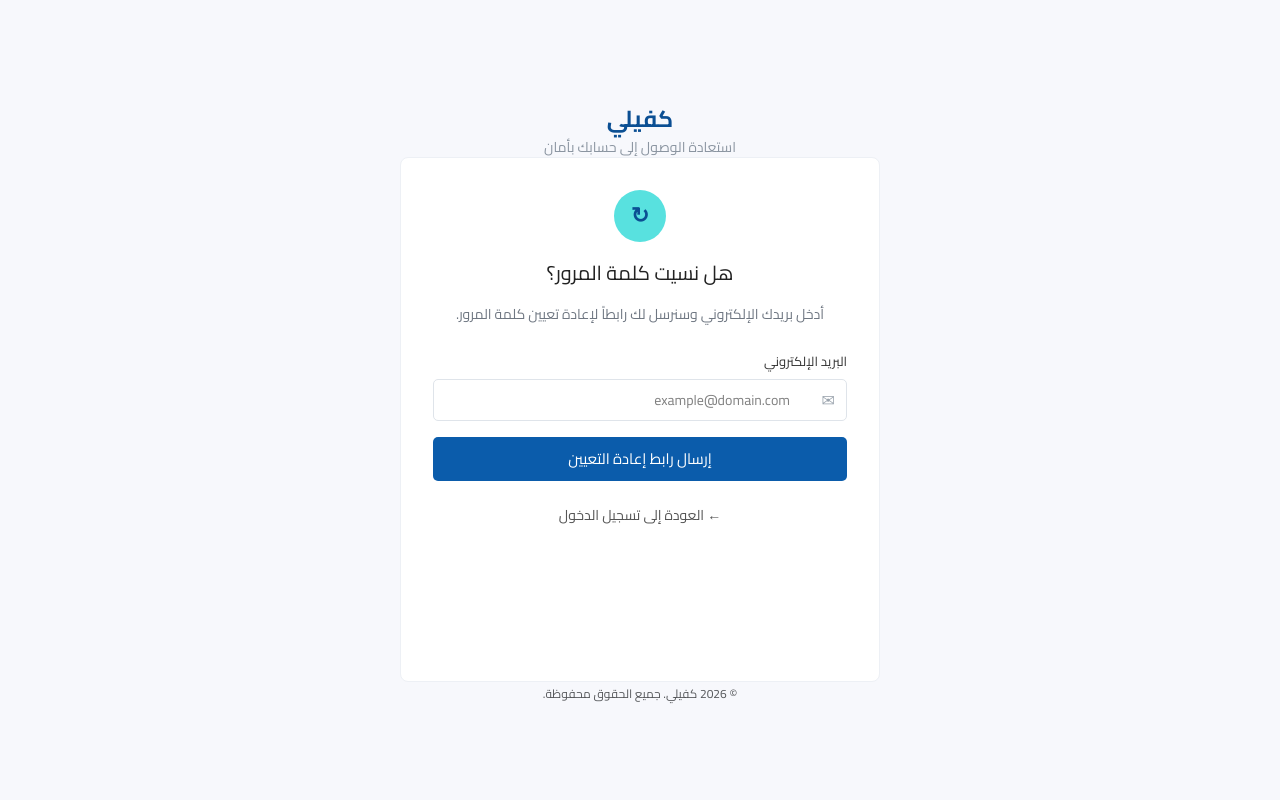
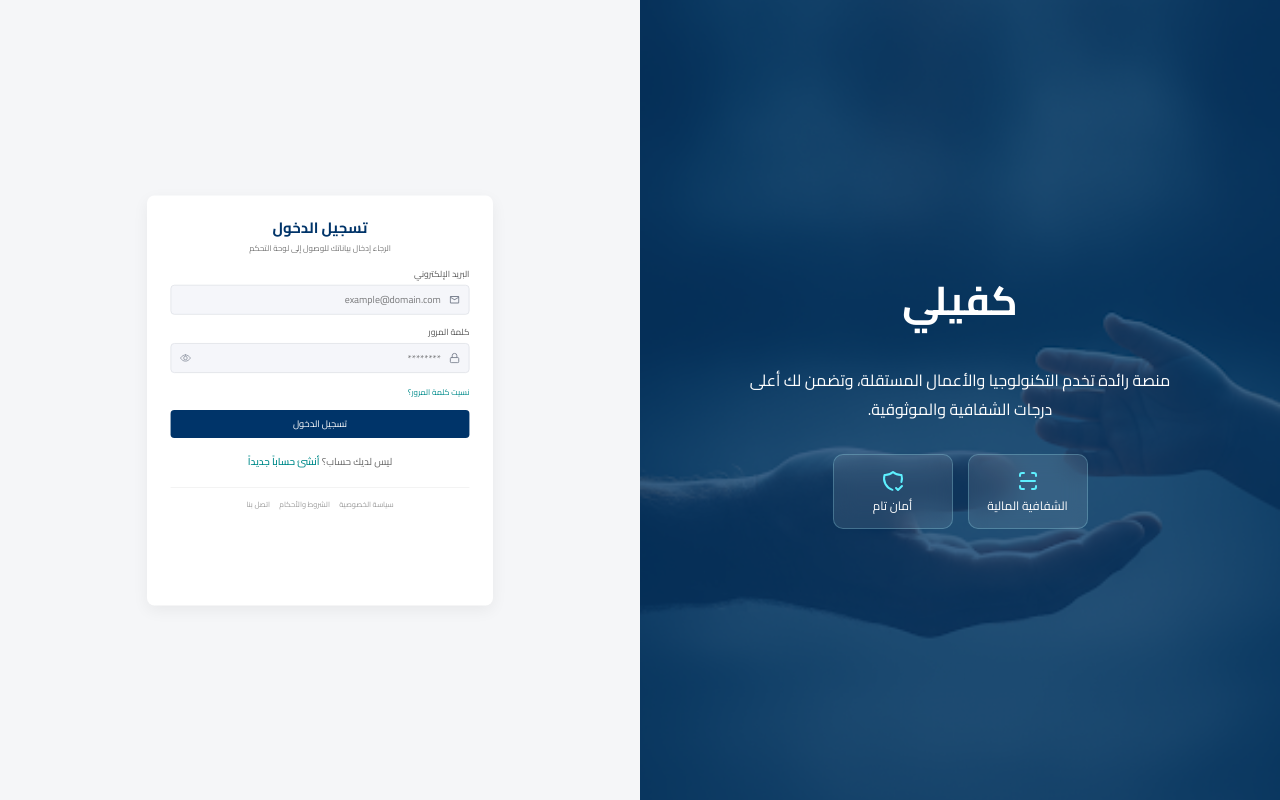
Before and after one commit to Kafeeli/kafeeli-frontend, a React (Vite) app: page / in a window 1280 px wide. Built offline with nearby package versions, Linux system fonts and the light colour scheme.

Commit message:
feat: build login page UI

```diff
--- a/package.json
+++ b/package.json
@@ -12,7 +12,8 @@
   "dependencies": {
     "react": "^19.2.6",
     "react-dom": "^19.2.6",
-    "react-icons": "^5.6.0"
+    "react-icons": "^5.6.0",
+    "react-router-dom": "^7.18.0"
   },
   "devDependencies": {
     "@babel/core": "^7.29.0",
--- a/src/App.jsx
+++ b/src/App.jsx
@@ -1,14 +1,17 @@
-// import { useState } from 'react'
-// import reactLogo from './assets/react.svg'
-// import viteLogo from './assets/vite.svg'
-// import heroImg from './assets/hero.png'
-// import './App.css'
-import ForgotPassword from "./pages/ForgotPassword"
+import { BrowserRouter, Routes, Route } from "react-router-dom";
+import Login from "./pages/Login";
+
 function App() {
   return (
-
-    <ForgotPassword/>
-  )
+    <BrowserRouter>
+      <Routes>
+        <Route path="/" element={<Login />} />
+        <Route path="/sponsor-dashboard" element={<h1>Sponsor Dashboard</h1>} />
+        <Route path="/guardian-dashboard" element={<h1>Guardian Dashboard</h1>} />
+        <Route path="/admin-dashboard" element={<h1>Admin Dashboard</h1>} />
+      </Routes>
+    </BrowserRouter>
+  );
 }
 
-export default App
+export default App;
--- /dev/null
+++ b/src/pages/Login.jsx
@@ -0,0 +1,164 @@
+import { useState } from "react";
+import { useNavigate } from "react-router-dom";
+import kafeeli from "../assets/kafeeli.png";
+
+import { MdOutlineMailOutline } from "react-icons/md";
+import { LuLock } from "react-icons/lu";
+import { IoEyeOutline } from "react-icons/io5";
+import { TbShieldCheck, TbScan } from "react-icons/tb";
+
+function Login() {
+  const navigate = useNavigate();
+
+  const [email, setEmail] = useState("");
+  const [password, setPassword] = useState("");
+  const [errorType, setErrorType] = useState("");
+
+  const handleSubmit = (e) => {
+    e.preventDefault();
+
+    if (!email || !password) {
+      setErrorType("empty");
+      return;
+    }
+
+    const response = {
+      success: true,
+      role: "Sponsor",
+      error: null,
+    };
+
+    setErrorType("");
+
+    if (response.role === "Sponsor") {
+      navigate("/sponsor-dashboard");
+    } else if (response.role === "Guardian") {
+      navigate("/guardian-dashboard");
+    } else if (response.role === "Admin") {
+      navigate("/admin-dashboard");
+    }
+  };
+
+  return (
+    <div className="h-screen w-full overflow-hidden flex max-md:flex-col font-[Cairo,sans-serif]">
+      {/* الصورة شمال */}
+      <div
+        className="w-1/2 max-md:w-full max-md:min-h-[350px] bg-cover bg-center relative flex justify-center items-center"
+        style={{ backgroundImage: `url(${kafeeli})` }}
+      >
+        <div className="absolute inset-0 bg-[rgba(0,52,105,0.75)]"></div>
+
+        <div className="relative z-10 text-white text-center w-[70%]">
+          <h1 className="text-[40px] pb-5 mb-[15px] text-white font-bold">
+            كفيلي
+          </h1>
+
+          <p className="leading-[1.8] mb-[30px]">
+            منصة رائدة تخدم التكنولوجيا والأعمال المستقلة، وتضمن لك أعلى درجات
+            الشفافية والموثوقية.
+          </p>
+
+          <div className="flex justify-center gap-[15px]">
+            <div className="w-[120px] h-[75px] flex flex-col justify-center items-center rounded-[10px] bg-white/10 border border-cyan-200/25 backdrop-blur-md">
+              <TbScan className="text-2xl text-[#5ef0ff] mb-[5px]" />
+              <span className="text-xs text-white">الشفافية المالية</span>
+            </div>
+
+            <div className="w-[120px] h-[75px] flex flex-col justify-center items-center rounded-[10px] bg-white/10 border border-cyan-200/25 backdrop-blur-md">
+              <TbShieldCheck className="text-2xl text-[#5ef0ff] mb-[5px]" />
+              <span className="text-xs text-white">أمان تام</span>
+            </div>
+          </div>
+        </div>
+      </div>
+
+      {/* الفورم يمين */}
+      <div
+        dir="rtl"
+        className="w-1/2 max-md:w-full bg-[#f5f6f8] flex justify-center items-center"
+      >
+        <div className="w-[558px] h-[661px] bg-white rounded-xl px-[38px] py-9 shadow-[0_8px_25px_rgba(0,0,0,0.06)] flex flex-col scale-[0.62] max-md:scale-100 max-md:w-[90%] max-md:h-auto max-md:my-[30px]">
+          <h2 className="text-center text-[#003469] mb-2 text-2xl font-bold">
+            تسجيل الدخول
+          </h2>
+
+          <p className="text-center text-[#777] text-[13px] mb-5">
+            الرجاء إدخال بياناتك للوصول إلى لوحة التحكم
+          </p>
+
+          <form onSubmit={handleSubmit}>
+            <label className="block text-right mb-2 text-[#555] text-sm">
+              البريد الإلكتروني
+            </label>
+
+            <div className="relative mb-[18px]">
+              <input
+                type="email"
+                placeholder="example@domain.com"
+                value={email}
+                onChange={(e) => setEmail(e.target.value)}
+                className="w-full h-12 border border-[#d8dbe2] rounded-md bg-[#f5f6fa] pr-[45px] pl-[45px] outline-none focus:border-[#003469]"
+              />
+              <MdOutlineMailOutline className="absolute right-[15px] top-1/2 -translate-y-1/2 text-[#7d8492] text-lg" />
+            </div>
+
+            <label className="block text-right mb-2 text-[#555] text-sm">
+              كلمة المرور
+            </label>
+
+            <div className="relative mb-[18px]">
+              <input
+                type="password"
+                placeholder="********"
+                value={password}
+                onChange={(e) => setPassword(e.target.value)}
+                className="w-full h-12 border border-[#d8dbe2] rounded-md bg-[#f5f6fa] pr-[45px] pl-[45px] outline-none focus:border-[#003469]"
+              />
+              <LuLock className="absolute right-[15px] top-1/2 -translate-y-1/2 text-[#7d8492] text-lg" />
+              <IoEyeOutline className="absolute left-[15px] top-1/2 -translate-y-1/2 text-[#7d8492] text-lg cursor-pointer" />
+            </div>
+
+            <a href="#" className="text-[#008b8b] text-[13px] no-underline">
+              نسيت كلمة المرور؟
+            </a>
+
+            {errorType === "empty" && (
+              <div className="mt-3 bg-red-100 text-red-600 p-3 rounded-md text-sm">
+                الرجاء تعبئة جميع الحقول
+              </div>
+            )}
+
+            <button
+              type="submit"
+              className="w-full mt-[18px] h-[45px] border-none rounded-md bg-[#003469] text-white text-[15px] cursor-pointer hover:bg-[#002850]"
+            >
+              تسجيل الدخول
+            </button>
+          </form>
+
+          <div className="text-center mt-[25px] text-[#666]">
+            ليس لديك حساب؟
+            <a href="#" className="text-[#008b8b] no-underline font-semibold">
+              {" "}
+              أنشئ حساباً جديداً
+            </a>
+          </div>
+
+          <div className="mt-[30px] pt-5 border-t border-[#ececec] flex justify-center gap-[15px] flex-wrap">
+            <a href="#" className="no-underline text-[#9b9b9b] text-xs">
+              سياسة الخصوصية
+            </a>
+            <a href="#" className="no-underline text-[#9b9b9b] text-xs">
+              الشروط والأحكام
+            </a>
+            <a href="#" className="no-underline text-[#9b9b9b] text-xs">
+              اتصل بنا
+            </a>
+          </div>
+        </div>
+      </div>
+    </div>
+  );
+}
+
+export default Login;
```
Also changed, not shown: src/assets/kafeeli.png (added), 1 other file (tests, documents, lock files or other folders).
